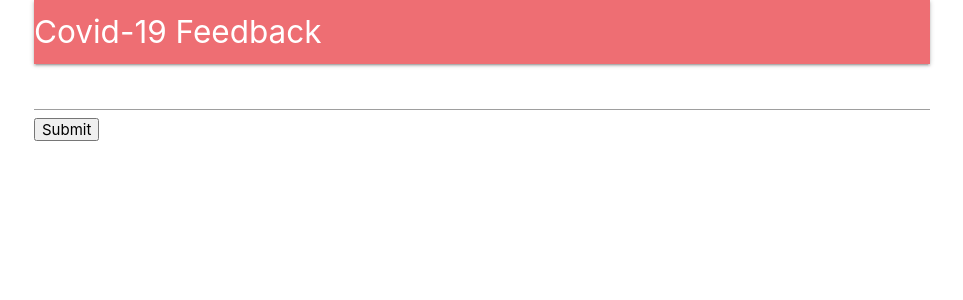
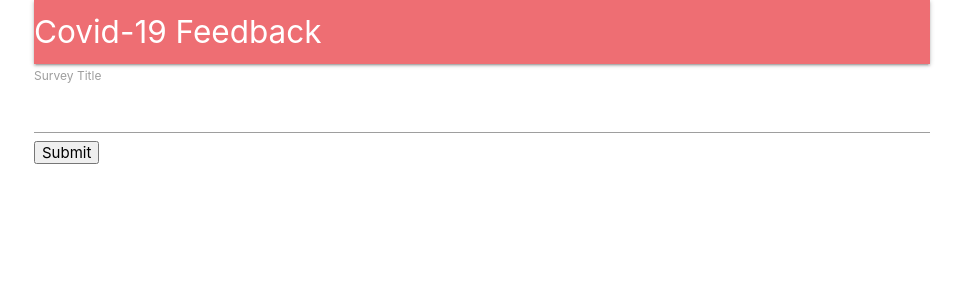
Before and after one commit to kishanshetty1991/Covid--19-Feedback-app, a React (Create React App) app in the folder client/: page /surveys/new in a window 1280 px wide. Shown: the top 300 px of the page, without its empty margins (158-1121 px from the left). Built offline with nearby package versions, Linux system fonts and the light colour scheme; no server answers.

Commit message:
Clent side survey

```diff
--- a/client/src/components/surveys/SurveyForm.js
+++ b/client/src/components/surveys/SurveyForm.js
@@ -7,7 +7,7 @@ class SurveyForm extends Component {
 	renderFields() {
 		return (
 		<div>
-		<Field type="text" name="title" component={SurveyField} />
+		<Field label="Survey Title" type="text" name="title" component={SurveyField} />
 		</div>
 		);
 	}
```
